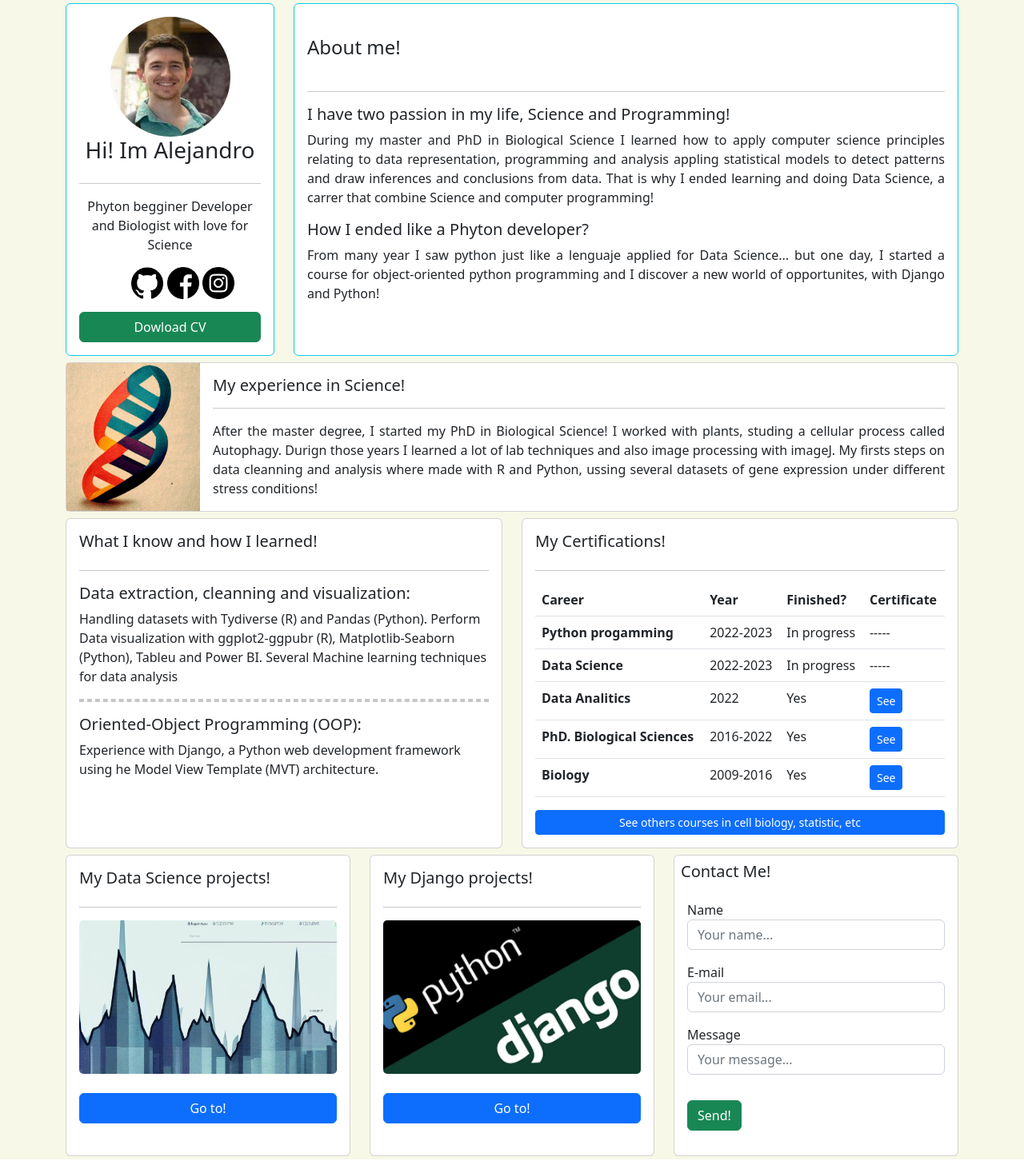
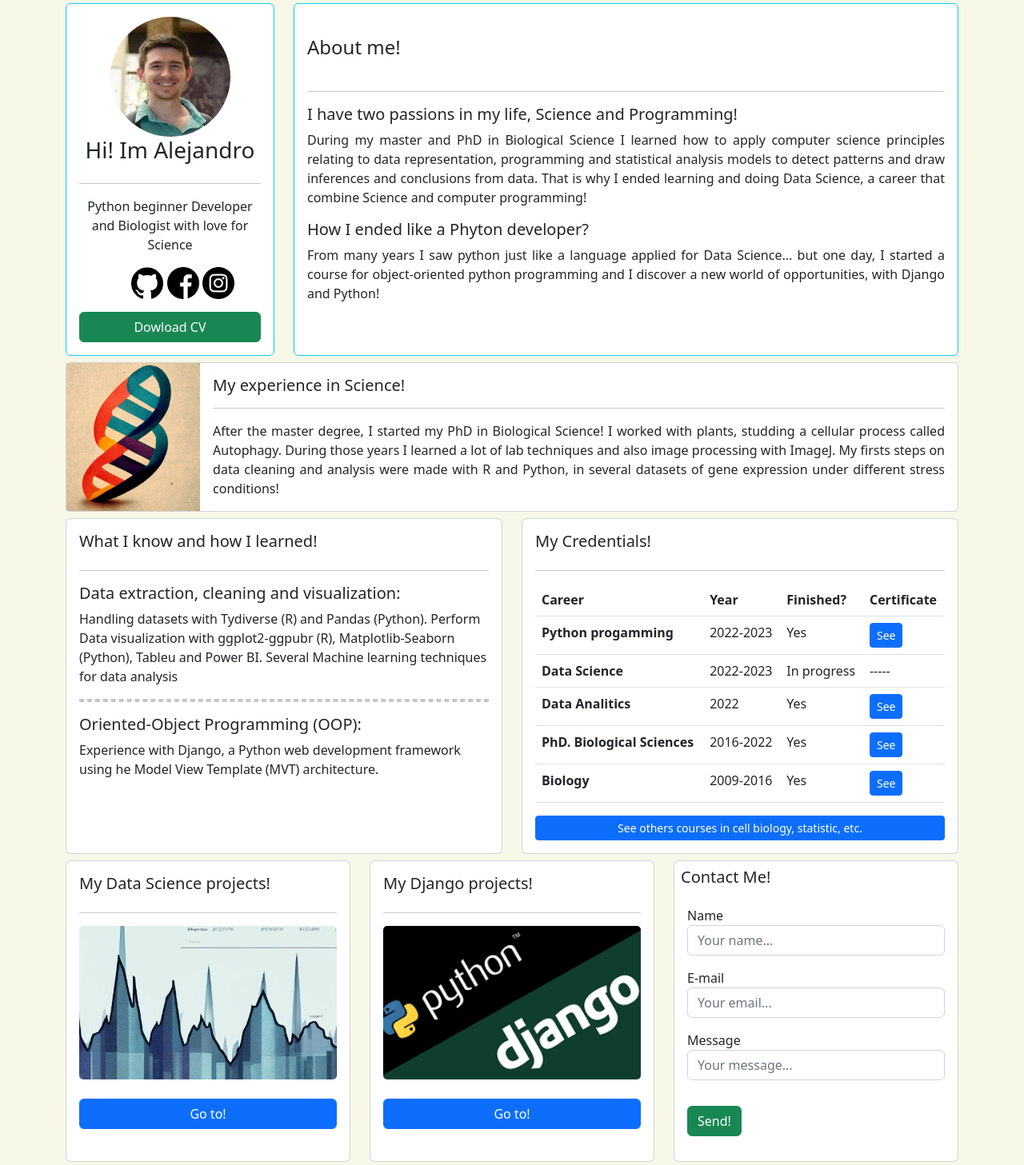
Before and after one commit to AleEnet/Mi-portafolio, a Django app: page / in a window 1280 px wide. Shown: the whole page at 80% size. Run offline with Django 4.2, Linux system fonts and the light colour scheme.

Commit message:
commit_1_2_23

```diff
--- a/base/templates/base/home.html
+++ b/base/templates/base/home.html
@@ -11,7 +11,7 @@
                     <img src="{% static 'image/perfil.jpeg' %}"id = "foto_perfil"  alt="">
                     <h3> Hi! Im Alejandro</h3>
                     <hr>
-                    <p>Phyton begginer Developer and Biologist with love for Science</p>
+                    <p>Python beginner Developer and Biologist with love for Science</p>
                     <ul class = "social-links">
                         <li><img src="{% static 'image/github.png' %}" alt="" class="social"></li>
                         <li><img src="{% static 'image/facebook.png' %}" alt="" class="social"></li>
@@ -25,15 +25,17 @@
 				<div class="card card-body border border-info" >
                     <h4 class = "my-4">About me!</h4>
                     <hr>
-                    <h5> I have two passion in my life, Science and Programming! </h5>
-                    <p> During my master and PhD in Biological Science I learned how to apply computer science principles
-                        relating to data representation, programming and analysis appling
-                        statistical models to detect patterns and draw inferences and
-                        conclusions from data. That is why I ended learning and doing Data Science, a carrer that combine Science and computer programming!
+                    <h5> I have two passions in my life, Science and Programming! </h5>
+                    <p>During my master and PhD in Biological Science I learned how to
+                        apply computer science principles relating to data representation,
+                        programming and statistical analysis models to detect patterns and draw inferences
+                        and conclusions from data. That is why I ended learning and doing Data Science, a
+                        career that combine Science and computer programming!
                         </p>
                     <h5> How I ended like a Phyton developer?</h5>
-                    <p> From many year I saw python just like a lenguaje applied for Data Science...
-                        but one day, I  started a course for object-oriented python programming and I discover a new world of opportunites, with Django and Python! </p>
+                    <p> From many years I saw python just like a language applied for Data Science...
+                        but one day, I started a course for object-oriented python programming and I discover
+                         a new world of opportunities, with Django and Python! </p>
 
 				</div>
 			</div>
@@ -46,12 +48,10 @@
                     <div class="card-body" >
                     <h5>My experience in Science!</h5>
                     <hr>
-                    After the master degree, I started my PhD in Biological Science!
-                    I worked with plants, studing a cellular process called Autophagy.
-                    Durign those years I learned a lot of lab techniques and also image
-                    processing with imageJ.
-                    My firsts steps on data cleanning and analysis where made with R and Python, ussing  several
-                    datasets of gene expression under different stress conditions!
+                    After the master degree, I started my PhD in Biological Science! I worked with plants,
+                     studding a cellular process called Autophagy. During those years I learned a lot of lab techniques
+                      and also image processing with ImageJ. My firsts steps on data cleaning and analysis were made with
+                       R and Python, in several datasets of gene expression under different stress conditions!
 
                     </div>
 				</div>
@@ -63,7 +63,7 @@
                     <div class="card card-body"id="common">
                         <h5>What I know and how I learned!</h5>
                         <hr>
-                        <h5>Data extraction, cleanning and visualization:</h5>
+                        <h5>Data extraction, cleaning and visualization:</h5>
 
                         <li>Handling datasets with Tydiverse (R) and Pandas (Python).
                             Perform Data visualization with ggplot2-ggpubr (R), Matplotlib-Seaborn (Python),
@@ -80,7 +80,7 @@
             </div>
             <div class="col-md-6 my-1 d-flex align-items-stretch">
                 <div class="card card-body"id="common">
-                    <h5>My Certifications! </h5>
+                    <h5>My Credentials! </h5>
                     <hr>
                     <table class="table">
                         <thead class="thead-dark">
@@ -95,8 +95,8 @@
                             <tr>
                                 <th scope="row">Python progamming</th>
                                 <td>2022-2023</td>
-                                <td>In progress</td>
-                                <td>-----</td>
+                                <td>Yes</td>
+                                <td><a href="{% static 'image/python_certificado.png' %}" class="btn btn-primary btn-sm" target="_blank">See</a></td>
                             </tr>
 
                             <tr>
@@ -131,7 +131,7 @@
 
                         </tbody>
                     </table>
-                    <a href="{% url 'cursos' %}" class="btn btn-primary btn-sm">See others courses in cell biology, statistic, etc</a>
+                    <a href="{% url 'cursos' %}" class="btn btn-primary btn-sm">See others courses in cell biology, statistic, etc.</a>
 
                 </div>
 
--- a/base/templates/base/layout.html
+++ b/base/templates/base/layout.html
@@ -1,16 +1,58 @@
-
-
 {% load static %}
 
 <!DOCTYPE html>
 <html>
+
 <head>
     <meta charset="UTF-8">
     <meta http-equiv="X-UA-Compatible" content="IE=edge">
     <meta name="viewport" content="width=device-width, initial-scale=1.0">
     <title>Django Porfolio</title>
-        <link href="https://cdn.jsdelivr.net/npm/bootstrap@5.2.3/dist/css/bootstrap.min.css" rel="stylesheet" integrity="sha384-rbsA2VBKQhggwzxH7pPCaAqO46MgnOM80zW1RWuH61DGLwZJEdK2Kadq2F9CUG65" crossorigin="anonymous">
+    <link href="https://cdn.jsdelivr.net/npm/bootstrap@5.2.3/dist/css/bootstrap.min.css" rel="stylesheet"
+        integrity="sha384-rbsA2VBKQhggwzxH7pPCaAqO46MgnOM80zW1RWuH61DGLwZJEdK2Kadq2F9CUG65" crossorigin="anonymous">
     <link rel="stylesheet" href="{% static 'css/mains.css' %}">
+
 </head>
+
+<body>
+
+<!--     <div class="container col-12 my-1 ">
+
+        <div class="card">
+            <nav class="navbar navbar-expand-lg navbar-light bg-light ml-1">
+                <a class="navbar-brand" href="{% url 'home' %}">My Profile</a>
+
+
+                <div class="collapse navbar-collapse" id="navbarSupportedContent">
+                    <ul class="navbar-nav mr-auto">
+                        <li class="nav-item active">
+                            <a class="nav-link" href="{% url 'projects_datascience' %}">To Data Science projects! </span></a>
+                        </li>
+                        <li class="nav-item">
+                            <a class="nav-link" href="{% url 'projects_django' %}">To Djanngo projects!</a>
+                        </li>
+
+
+                    </ul>
+                </div>
+                <div>
+                    <ul class="navbar-nav ml-auto my-1">
+                        <li>
+                            <a href="" class="btn btn-success m-1">Sign in</a>
+                        </li>
+                        <li>
+                            <a href="{% url 'register' %}" class="btn btn-warning m-1 "> Log in</a>
+                        </li>
+
+                    </ul>
+                </div>
+            </nav>
+
+
+        </div>
+
+    </div> -->
+
     {% block content %}
     {% endblock%}
+</body>
--- a/base/urls.py
+++ b/base/urls.py
@@ -1,5 +1,5 @@
 from django.urls import path
-from .views import home, projects_datascience, projects_django, cursos
+from .views import home, projects_datascience, projects_django, cursos, register_user
 from django.conf import settings
 from django.conf.urls.static import static
 
@@ -8,6 +8,7 @@ urlpatterns = [
     path("datascience_projects/", projects_datascience, name = "projects_datascience"),
     path("django_projects/", projects_django, name = "projects_django"),
     path("cursos/", cursos , name="cursos"),
+    path("register/",register_user, name = "register"),
 
 ]
 
--- a/base/views.py
+++ b/base/views.py
@@ -1,8 +1,10 @@
 from django.shortcuts import render, redirect
 from .models import  *
-from .forms import ContactForm
+from .forms import ContactForm, UserRegisterForm
 from django.core.mail import send_mail, BadHeaderError
 from django.http import HttpResponse
+from django.contrib.auth.models import User
+from django.contrib import messages
 
 def home(request):
 
@@ -40,3 +42,19 @@ def projects_django(request):
 
 def cursos(request):
     return render(request,"base/cursos.html")
+
+
+
+def register_user(request):
+	if request.method == 'POST':
+		form = UserRegisterForm(request.POST)
+		if form.is_valid():
+			form.save()
+			username = form.cleaned_data['username']
+			messages.success(request, f'Usuario {username} creado')
+			return redirect('home')
+	else:
+		form = UserRegisterForm()
+
+	context = { 'form' : form }
+	return render(request, 'base/register_user.html', context)
--- a/static/css/main.css
+++ b/static/css/main.css
@@ -58,3 +58,9 @@ body{
     height: 15vw;
     object-fit: cover;
 }
+
+form {
+    margin: 0;
+    padding: 40px;
+    font-size: 1rem;
+}
```
Also changed, not shown: base/forms.py (+12 -0 lines), base/templates/base/register_user.html (added, +13 -0 lines), static/image/python_certificado.png (added). Lines whose indentation alone changed are shown as unchanged.
